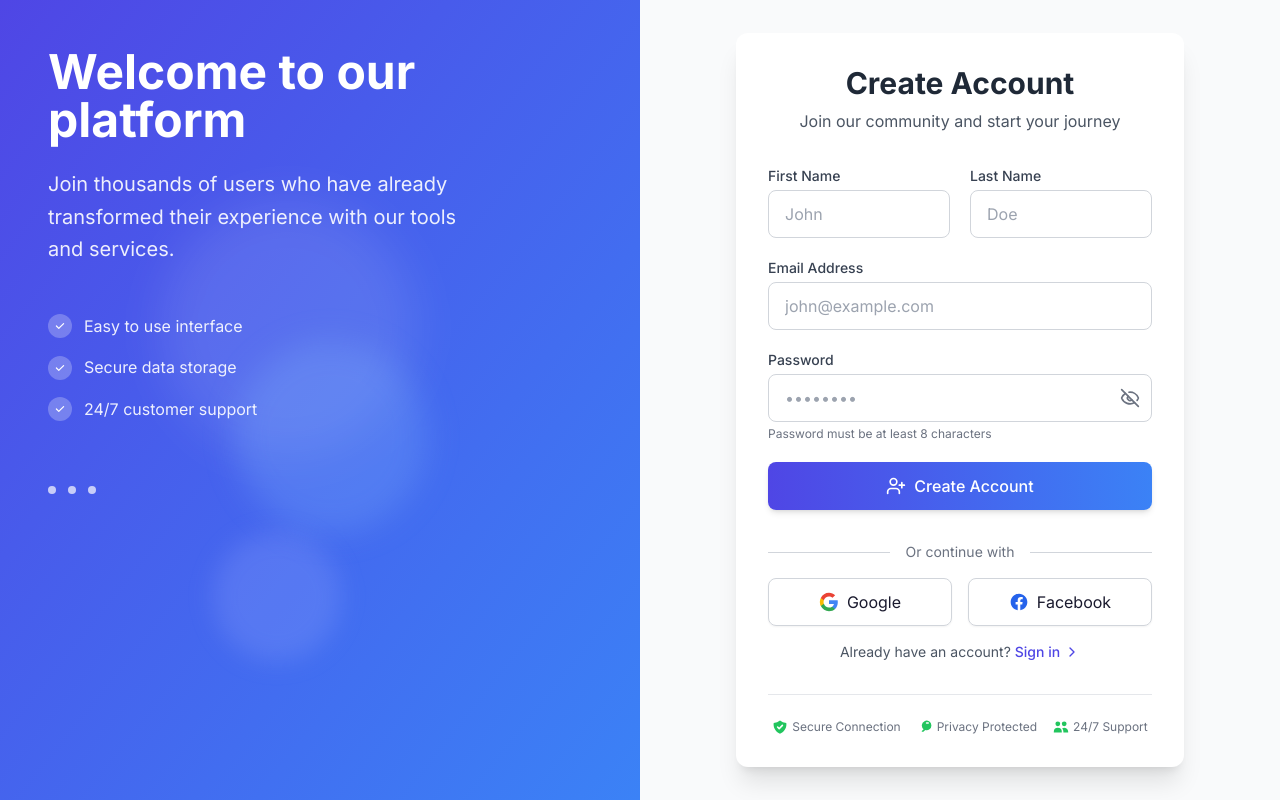
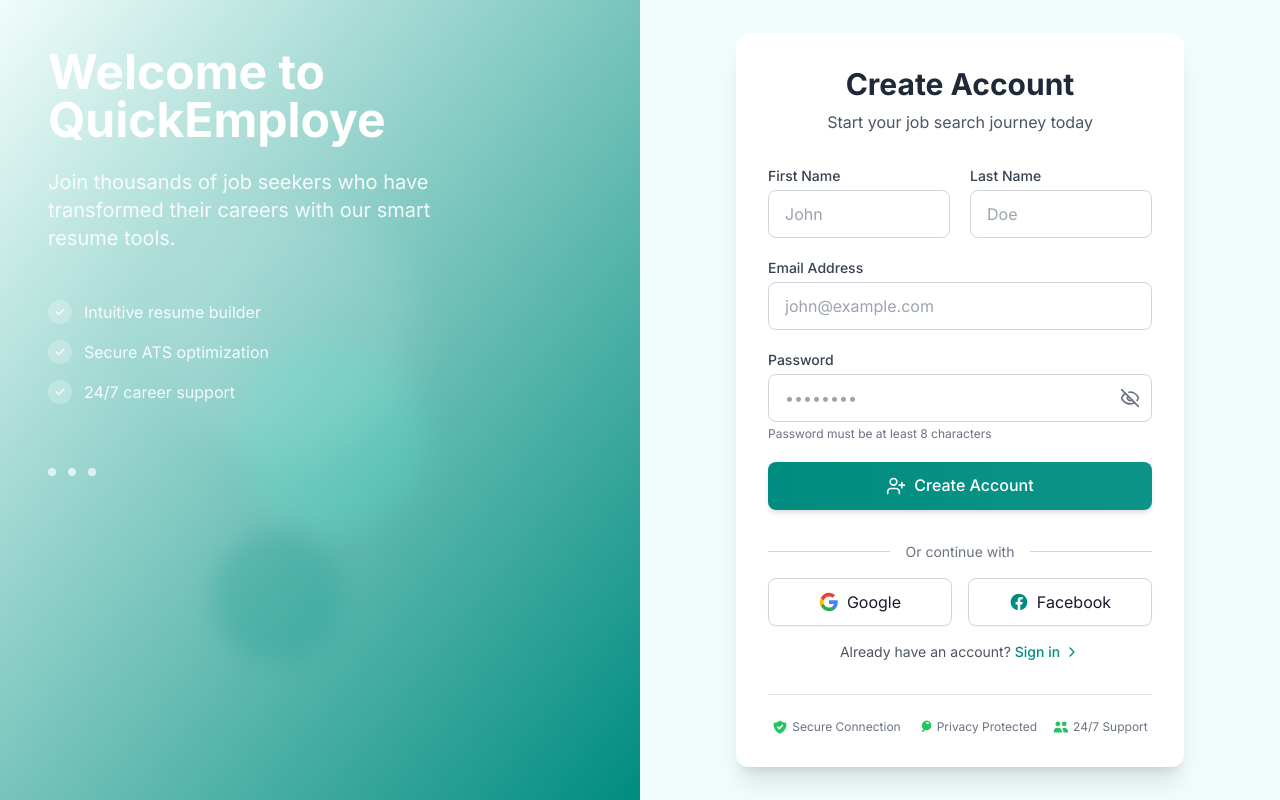
Before and after one commit to katiyarsonu/qefrontend, a React (Vite) app: page /signup in a window 1280 px wide. Built offline with nearby package versions, Linux system fonts and the light colour scheme.

Commit message:
signup updated color

```diff
--- a/src/components/Signup.jsx
+++ b/src/components/Signup.jsx
@@ -473,8 +473,8 @@
 
 // export default Signup
 
+//new design
 
-//new design
 import { useState } from "react";
 import { useNavigate, Link } from "react-router-dom";
 import { Eye, EyeOff, UserPlus, ChevronRight } from "lucide-react";
@@ -596,31 +596,33 @@
   };
 
   return (
-    <div className="min-h-screen bg-gray-50 flex flex-col md:flex-row">
+    <div className="min-h-screen bg-teal-50 flex flex-col md:flex-row">
       {/* Left side - Decorative with enhanced visuals */}
-      <div className="hidden md:flex md:w-1/2 bg-gradient-to-br from-indigo-600 to-blue-500 p-12 relative overflow-hidden">
+      <div className="hidden md:flex md:w-1/2 bg-gradient-to-br from-teal-50 to-[#008C80] p-8 lg:p-12 relative overflow-hidden">
         {/* Decorative elements */}
         <div className="absolute inset-0">
-          <div className="absolute top-1/4 left-1/4 w-64 h-64 bg-white/10 rounded-full filter blur-xl"></div>
-          <div className="absolute bottom-1/3 right-1/3 w-48 h-48 bg-blue-300/20 rounded-full filter blur-lg"></div>
-          <div className="absolute top-2/3 left-1/3 w-32 h-32 bg-indigo-300/20 rounded-full filter blur-md"></div>
+          <div className="absolute top-1/4 left-1/4 w-48 sm:w-64 h-48 sm:h-64 bg-white/10 rounded-full filter blur-xl"></div>
+          <div className="absolute bottom-1/3 right-1/3 w-32 sm:w-48 h-32 sm:h-48 bg-teal-300/20 rounded-full filter blur-lg"></div>
+          <div className="absolute top-2/3 left-1/3 w-24 sm:w-32 h-24 sm:h-32 bg-[#008C80]/20 rounded-full filter blur-md"></div>
         </div>
 
         <div className="relative z-10 max-w-md text-white">
-          <h1 className="text-5xl font-bold mb-6">Welcome to our platform</h1>
-          <p className="text-xl opacity-90 mb-8 leading-relaxed">
-            Join thousands of users who have already transformed their experience with our tools and services.
+          <h1 className="text-3xl sm:text-4xl lg:text-5xl font-bold mb-6 leading-tight">
+            Welcome to QuickEmploye
+          </h1>
+          <p className="text-lg sm:text-xl opacity-90 mb-8 leading-relaxed">
+            Join thousands of job seekers who have transformed their careers with our smart resume tools.
           </p>
 
           {/* Feature points */}
-          <div className="space-y-4 mt-12">
+          <div className="space-y-4 mt-8 sm:mt-12">
             <div className="flex items-center">
               <div className="w-6 h-6 rounded-full bg-white/25 flex items-center justify-center mr-3">
                 <svg xmlns="http://www.w3.org/2000/svg" className="h-3 w-3 text-white" viewBox="0 0 20 20" fill="currentColor">
                   <path fillRule="evenodd" d="M16.707 5.293a1 1 0 010 1.414l-8 8a1 1 0 01-1.414 0l-4-4a1 1 0 011.414-1.414L8 12.586l7.293-7.293a1 1 0 011.414 0z" clipRule="evenodd" />
                 </svg>
               </div>
-              <p className="text-white/90">Easy to use interface</p>
+              <p className="text-white/90 text-sm sm:text-base">Intuitive resume builder</p>
             </div>
             <div className="flex items-center">
               <div className="w-6 h-6 rounded-full bg-white/25 flex items-center justify-center mr-3">
@@ -628,7 +630,7 @@
                   <path fillRule="evenodd" d="M16.707 5.293a1 1 0 010 1.414l-8 8a1 1 0 01-1.414 0l-4-4a1 1 0 011.414-1.414L8 12.586l7.293-7.293a1 1 0 011.414 0z" clipRule="evenodd" />
                 </svg>
               </div>
-              <p className="text-white/90">Secure data storage</p>
+              <p className="text-white/90 text-sm sm:text-base">Secure ATS optimization</p>
             </div>
             <div className="flex items-center">
               <div className="w-6 h-6 rounded-full bg-white/25 flex items-center justify-center mr-3">
@@ -636,12 +638,12 @@
                   <path fillRule="evenodd" d="M16.707 5.293a1 1 0 010 1.414l-8 8a1 1 0 01-1.414 0l-4-4a1 1 0 011.414-1.414L8 12.586l7.293-7.293a1 1 0 011.414 0z" clipRule="evenodd" />
                 </svg>
               </div>
-              <p className="text-white/90">24/7 customer support</p>
+              <p className="text-white/90 text-sm sm:text-base">24/7 career support</p>
             </div>
           </div>
 
           {/* Animated dots at bottom */}
-          <div className="flex space-x-3 mt-16">
+          <div className="flex space-x-3 mt-12 sm:mt-16">
             {[1, 2, 3].map((i) => (
               <div
                 key={i}
@@ -654,11 +656,11 @@
       </div>
 
       {/* Right side - Enhanced Signup form */}
-      <div className="flex-1 flex items-center justify-center p-6">
-        <div className="w-full max-w-md bg-white rounded-xl shadow-xl p-8 transition-all duration-300 hover:shadow-2xl">
-          <div className="text-center mb-8">
-            <h2 className="text-3xl font-bold text-gray-800">Create Account</h2>
-            <p className="text-gray-600 mt-2">Join our community and start your journey</p>
+      <div className="flex-1 flex items-center justify-center p-4 sm:p-6 lg:p-8">
+        <div className="w-full max-w-md bg-white rounded-xl shadow-xl p-6 sm:p-8 transition-all duration-300 hover:shadow-2xl">
+          <div className="text-center mb-6 sm:mb-8">
+            <h2 className="text-2xl sm:text-3xl font-bold text-gray-800">Create Account</h2>
+            <p className="text-gray-600 mt-2 text-sm sm:text-base">Start your job search journey today</p>
           </div>
 
           {errors.general && (
@@ -677,7 +679,7 @@
           )}
 
           <form onSubmit={handleSubmit} className="space-y-5">
-            <div className="grid grid-cols-1 md:grid-cols-2 gap-5">
+            <div className="grid grid-cols-1 sm:grid-cols-2 gap-4 sm:gap-5">
               <div>
                 <label className="block text-sm font-medium text-gray-700 mb-1" htmlFor="firstName">
                   First Name
@@ -687,8 +689,8 @@
                   type="text"
                   value={formData.firstName}
                   onChange={(e) => handleChange("firstName", e.target.value)}
-                  className={`w-full h-12 px-4 py-2 border rounded-lg focus:outline-none focus:ring-2 focus:ring-indigo-500 transition-all ${
-                    errors.firstName ? "border-red-500 bg-red-50" : "border-gray-300"
+                  className={`w-full h-12 px-4 py-2 border rounded-lg focus:outline-none focus:ring-2 focus:ring-[#008C80] transition-all ${
+                    errors.firstName ? "border-red-500 bg-red-50" : "border-gray-300 hover:border-teal-400"
                   }`}
                   placeholder="John"
                   required
@@ -704,8 +706,8 @@
                   type="text"
                   value={formData.lastName}
                   onChange={(e) => handleChange("lastName", e.target.value)}
-                  className={`w-full h-12 px-4 py-2 border rounded-lg focus:outline-none focus:ring-2 focus:ring-indigo-500 transition-all ${
-                    errors.lastName ? "border-red-500 bg-red-50" : "border-gray-300"
+                  className={`w-full h-12 px-4 py-2 border rounded-lg focus:outline-none focus:ring-2 focus:ring-[#008C80] transition-all ${
+                    errors.lastName ? "border-red-500 bg-red-50" : "border-gray-300 hover:border-teal-400"
                   }`}
                   placeholder="Doe"
                   required
@@ -724,8 +726,8 @@
                 value={formData.email}
                 onChange={(e) => handleChange("email", e.target.value)}
                 placeholder="john@example.com"
-                className={`w-full h-12 px-4 py-2 border rounded-lg focus:outline-none focus:ring-2 focus:ring-indigo-500 transition-all ${
-                  errors.email ? "border-red-500 bg-red-50" : "border-gray-300"
+                className={`w-full h-12 px-4 py-2 border rounded-lg focus:outline-none focus:ring-2 focus:ring-[#008C80] transition-all ${
+                  errors.email ? "border-red-500 bg-red-50" : "border-gray-300 hover:border-teal-400"
                 }`}
                 required
               />
@@ -742,8 +744,8 @@
                   type={showPassword ? "text" : "password"}
                   value={formData.password}
                   onChange={(e) => handleChange("password", e.target.value)}
-                  className={`w-full h-12 px-4 py-2 border rounded-lg focus:outline-none focus:ring-2 focus:ring-indigo-500 transition-all pr-10 ${
-                    errors.password ? "border-red-500 bg-red-50" : "border-gray-300"
+                  className={`w-full h-12 px-4 py-2 border rounded-lg focus:outline-none focus:ring-2 focus:ring-[#008C80] transition-all pr-10 ${
+                    errors.password ? "border-red-500 bg-red-50" : "border-gray-300 hover:border-teal-400"
                   }`}
                   placeholder="••••••••"
                   required
@@ -765,7 +767,7 @@
 
             <button
               type="submit"
-              className="w-full h-12 mt-6 bg-gradient-to-r from-indigo-600 to-blue-500 text-white rounded-lg hover:from-indigo-700 hover:to-blue-600 transition-all shadow-md hover:shadow-lg flex items-center justify-center font-medium"
+              className="w-full h-12 mt-6 bg-gradient-to-r from-[#008C80] to-teal-600 text-white rounded-lg hover:from-teal-700 hover:to-[#008C80] transition-all shadow-md hover:shadow-lg flex items-center justify-center font-medium disabled:bg-teal-400 disabled:cursor-not-allowed"
               disabled={isLoading}
             >
               {isLoading ? (
@@ -782,7 +784,7 @@
             </button>
           </form>
 
-          <div className="mt-8 space-y-4">
+          <div className="mt-6 sm:mt-8 space-y-4">
             <div className="relative">
               <div className="absolute inset-0 flex items-center">
                 <div className="w-full border-t border-gray-300"></div>
@@ -792,8 +794,8 @@
               </div>
             </div>
 
-            <div className="grid grid-cols-2 gap-4">
-              <button className="h-12 border border-gray-300 rounded-lg hover:bg-gray-50 transition-all flex items-center justify-center shadow-sm">
+            <div className="grid grid-cols-1 sm:grid-cols-2 gap-4">
+              <button className="h-12 border border-gray-300 rounded-lg hover:bg-gray-50 hover:border-[#008C80] transition-all flex items-center justify-center shadow-sm text-sm sm:text-base">
                 <svg className="mr-2 h-5 w-5" viewBox="0 0 24 24">
                   <path
                     d="M22.56 12.25c0-.78-.07-1.53-.2-2.25H12v4.26h5.92c-.26 1.37-1.04 2.53-2.21 3.31v2.77h3.57c2.08-1.92 3.28-4.74 3.28-8.09z"
@@ -815,8 +817,8 @@
                 </svg>
                 Google
               </button>
-              <button className="h-12 border border-gray-300 rounded-lg hover:bg-gray-50 transition-all flex items-center justify-center shadow-sm">
-                <svg className="mr-2 h-5 w-5 text-blue-600" fill="currentColor" viewBox="0 0 24 24">
+              <button className="h-12 border border-gray-300 rounded-lg hover:bg-gray-50 hover:border-[#008C80] transition-all flex items-center justify-center shadow-sm text-sm sm:text-base">
+                <svg className="mr-2 h-5 w-5 text-[#008C80]" fill="currentColor" viewBox="0 0 24 24">
                   <path d="M22 12c0-5.523-4.477-10-10-10S2 6.477 2 12c0 4.991 3.657 9.128 8.438 9.878v-6.987h-2.54V12h2.54V9.797c0-2.506 1.492-3.89 3.777-3.89 1.094 0 2.238.195 2.238.195v2.46h-1.26c-1.243 0-1.63.771-1.63 1.562V12h2.773l-.443 2.89h-2.33v6.988C18.343 21.128 22 16.991 22 12z" />
                 </svg>
                 Facebook
@@ -825,15 +827,15 @@
 
             <p className="text-center text-sm mt-6 text-gray-600">
               Already have an account?{" "}
-              <Link to="/login" className="text-indigo-600 font-medium hover:text-indigo-500 inline-flex items-center">
+              <Link to="/login" className="text-[#008C80] font-medium hover:text-teal-700 inline-flex items-center">
                 Sign in <ChevronRight className="h-4 w-4 ml-1" />
               </Link>
             </p>
           </div>
 
           {/* Additional trust indicators */}
-          <div className="mt-8 pt-6 border-t border-gray-200">
-            <div className="flex justify-center text-xs text-gray-500 space-x-4">
+          <div className="mt-6 sm:mt-8 pt-6 border-t border-gray-200">
+            <div className="flex flex-wrap justify-center text-xs text-gray-500 gap-3 sm:gap-4">
               <span className="flex items-center">
                 <svg xmlns="http://www.w3.org/2000/svg" className="h-4 w-4 mr-1 text-green-500" viewBox="0 0 20 20" fill="currentColor">
                   <path fillRule="evenodd" d="M2.166 4.999A11.954 11.954 0 0010 1.944 11.954 11.954 0 0017.834 5c.11.65.166 1.32.166 2.001 0 5.225-3.34 9.67-8 11.317C5.34 16.67 2 12.225 2 7c0-.682.057-1.35.166-2.001zm11.541 3.708a1 1 0 00-1.414-1.414L9 10.586 7.707 9.293a1 1 0 00-1.414 1.414l2 2a1 1 0 001.414 0l4-4z" clipRule="evenodd" />
```
